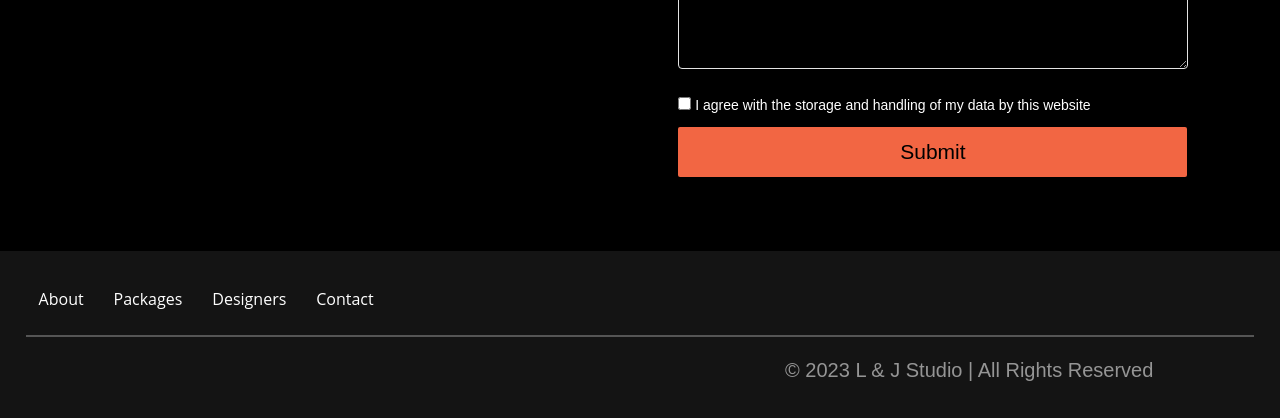
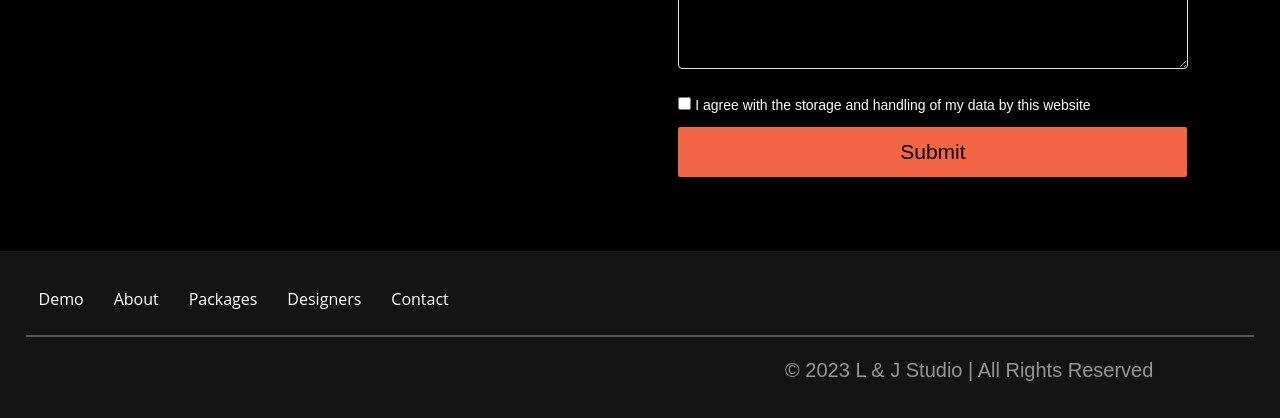
Before and after one commit to lj-studio/lj-studio.github.io, a plain HTML site: page index.html in a window 1280 px wide. Shown: the part 4590-5008 px from the top of the page. Drawn offline with nearby package versions, Linux system fonts and the light colour scheme.

Commit message:
Add files via upload

```diff
--- a/index.html
+++ b/index.html
@@ -626,7 +626,8 @@ p{
           <div class='navNlogoContainer' style='align-items: center; display: flex; justify-content: left; '></div>
           <div  class='menuItemListContainer'>
             <ul id='ul_pb_navMenu_91140' style='list-style:none;'>
-              <li> <a href="#a_about" style="color:white !important;" >About</a> </li>
+              <li> <a href="demo.html" style="color:white !important;" >Demo</a></li>
+              <li> <a href="#a_about" style="color:white !important;" >About</a></li>
               <li> <a href="#a_package" style="color:white !important;" >Packages</a> </li>
               <li> <a href="#a_designer" style="color:white !important;" >Designers</a> </li>
               <li> <a href="#a_contact" style="color:white !important;" >Contact</a> </li>
```
